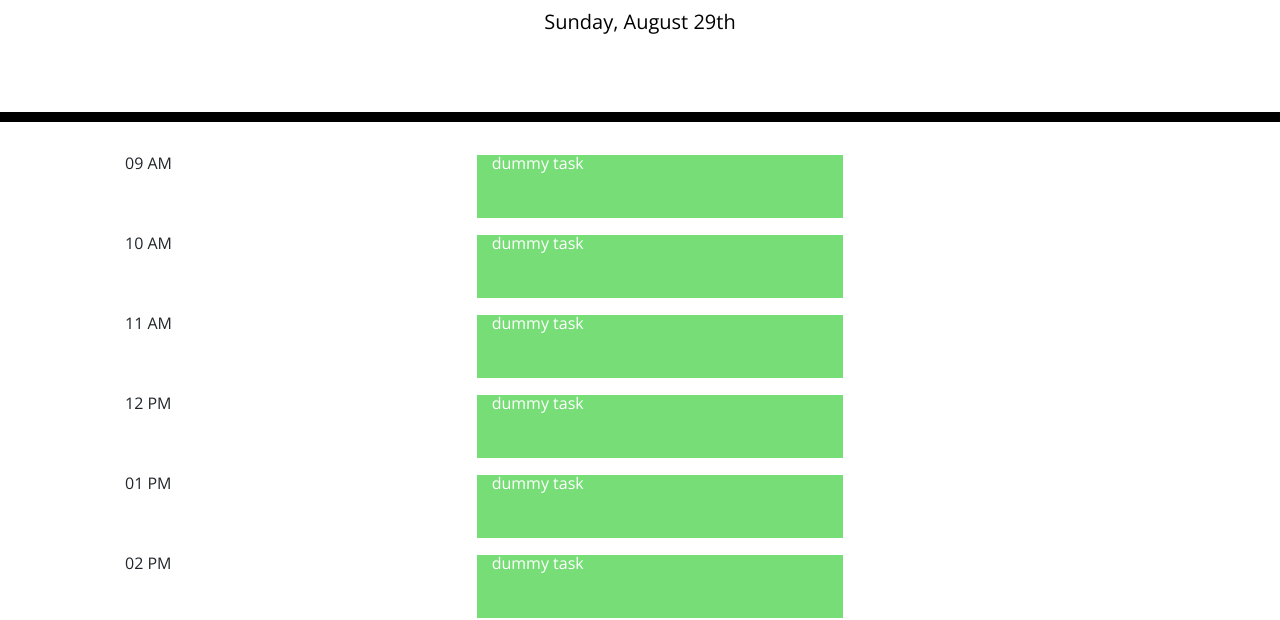
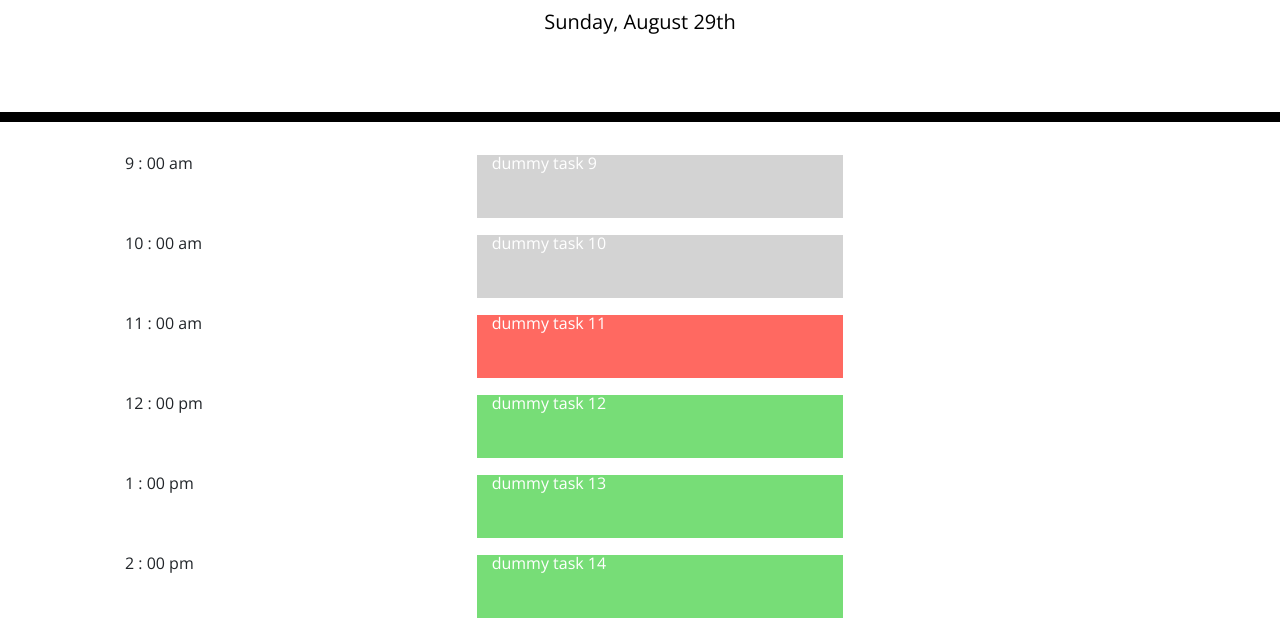
Before and after one commit to edgardopina/bc-challenge-05, a plain HTML site: page index.html in a window 1280 px wide. Shown: the part 198-818 px from the top of the page. Drawn offline with nearby package versions, Linux system fonts and the light colour scheme; a web font is replaced by a local one.

Commit message:
last working version

```diff
--- a/assets/js/script.js
+++ b/assets/js/script.js
@@ -1,70 +1,116 @@
+const START_OF_DAY_TIME = 9;
+const END_OF_DAY_TIME = 18;
+var tempArray = [];
 var tasks = [];
 const LOC_STG_APP_KEY = "scheduler";
-
-var timetest = 8;
-var timeAndDate = moment().hour(timetest).format("DD/MM/YYYY hh:mm:ss A");
-console.log("set time and date: ", timeAndDate);
+var dayGroup;
+var taskObj = {
+	timeBlock: 0,
+	taskEl: "",
+};
 
 var saveTasks = function () {
 	localStorage.setItem(LOC_STG_APP_KEY, JSON.stringify(tasks));
 };
 
-var startPlanner = function () {
-	const START_OF_DAY_TIME = 9;
-	const END_OF_DAY_TIME = 18;
-	var tempArray = [];
-
-	var dayGroup = document.querySelector(".day-group");
+var createDay = function () {
 	tasks = JSON.parse(localStorage.getItem(LOC_STG_APP_KEY));
-
 	for (var hour = START_OF_DAY_TIME; hour < END_OF_DAY_TIME; ++hour) {
 		var liElement = document.createElement("li");
-		liElement.className = "row";
+		liElement.className = "row day-item";
 
 		var timeBlock = document.createElement("span");
-		timeBlock.className = "day-item col";
-		timeBlock.innerHTML = moment(hour, "HH").format("hh A");
-		var temp = moment(hour, "HH").format("HH");
+		timeBlock.className = "col";
+		timeBlock.innerHTML = moment(hour, "HH").format("h : mm a");
 
-		var task = document.createElement("p");
-		task.className = "day-item col";
-		// console.log(temp, moment().format("HH"));
+		var taskElement = document.createElement("p");
 
-		if (temp > moment().format("HH")) {
-			task.classList.add("future");
-		} else if (temp == moment().hour()) {
-			task.classList.add("present");
+		var saveIcon = document.createElement("span");
+		saveIcon.className = "col oi oi-task";
+
+		if (!tasks) {
+			taskElement.innerHTML = "dummy task " + hour;
 		} else {
-			task.classList.add("past");
+			taskElement.innerHTML = tasks[hour - START_OF_DAY_TIME].taskDescription;
 		}
 
-		// console.log(timeBlock.innerHTML, moment().hour(), "task: ", task);
+		if (hour > moment().hour(11).format("H")) {
+			taskElement.className = "col future";
+		} else if (hour == moment().hour(11).format("H")) {
+			taskElement.className = "col present";
+		} else {
+			taskElement.className = "col past";
+		} // "this" is the current element in the loop
 
-		var saveIcon = document.createElement("span");
-		saveIcon.className = "day-item col oi oi-task";
-
-		if (!tasks) {
-			task.innerHTML = "dummy task";
-		} else {
-			task.innerHTML = tasks[hour - START_OF_DAY_TIME];
-		}
 		liElement.appendChild(timeBlock);
-		liElement.appendChild(task);
+		liElement.appendChild(taskElement);
 		liElement.appendChild(saveIcon);
 		dayGroup.appendChild(liElement);
 
-		tempArray.push(task.innerHTML);
+		taskObj.timeBlock = hour;
+		taskObj.taskEl = taskElement;
+		tempArray.push(taskObj);
 	}
 	tasks = tempArray;
 	saveTasks();
 };
 
+var createUl = function () {
+	dayGroup = document.createElement("ul");
+	dayGroup.className = "day-group";
+	document.querySelector(".container").appendChild(dayGroup);
+};
+
 var updateCurrentDay = function () {
 	var currentDate = document.querySelector("#currentDay");
-	// currentDate.innerHTML = moment().format("dddd, MMMM Do");
 	currentDate.innerHTML = moment().format("dddd, MMMM Do");
+	if (moment().minute() == "00") {
+		for (var hour = START_OF_DAY_TIME; hour < END_OF_DAY_TIME; ++hour) {}
+	}
 };
 
-var headerIntervalCtrl = setInterval(updateCurrentDay, 1000);
+var startScheduler = function () {
+	var headerIntervalCtrl = setInterval(updateCurrentDay, 1000);
+	createUl();
+	createDay();
+};
 
-startPlanner();
+startScheduler();
+
+$(".day-group").on("click", "p", function () {
+	// gets task description into var text
+	var text = $(this).text().trim();
+	// console.log("in listener: ", text);
+
+	// creates <textarea> element, adds class name, and value
+	var textInput = $("<textarea>").addClass("form-control").val(text);
+
+	// Swap old text description with updated description; <textarea>
+	$(this).replaceWith(textInput);
+
+	// programatically "triggers" the event "focus" on textInput to avoid the need
+	// to click on <textarea> to start the text descr update
+	textInput.trigger("focus");
+});
+
+$(".day-group").on("blur", "textarea", function () {
+	// get the textarea's current value/text
+	var text = $(this).val().trim();
+
+	// get the parent ul's id attribute by transversing-up to the closest
+	// var status = $(this).closest(".day-group").attr("id").replace("list-", "");
+	var index = $(this).closest(".day-item").index();
+
+	tasks[index].taskEl.textContent = text;
+
+	// persists updated task description
+	// saveTasks(); ******************************************
+
+	// recreate <p> element with updated text
+	var taskP = $("<p>").addClass("col").text(text);
+
+	// replace textarea with <p> element
+	$(this).replaceWith(taskP);
+});
+
+// console.log(document.querySelector(".day-group"));
--- a/index.html
+++ b/index.html
@@ -37,7 +37,7 @@
 		<div class="container">
 			<!-- Timeblocks go here -->
 
-			<ul class="day-group"></ul>
+			<!-- <ul class="day-group"></ul> -->
 		</div>
 
 			<script src="https://cdnjs.cloudflare.com/ajax/libs/jquery/3.4.1/jquery.min.js"></script>
```
